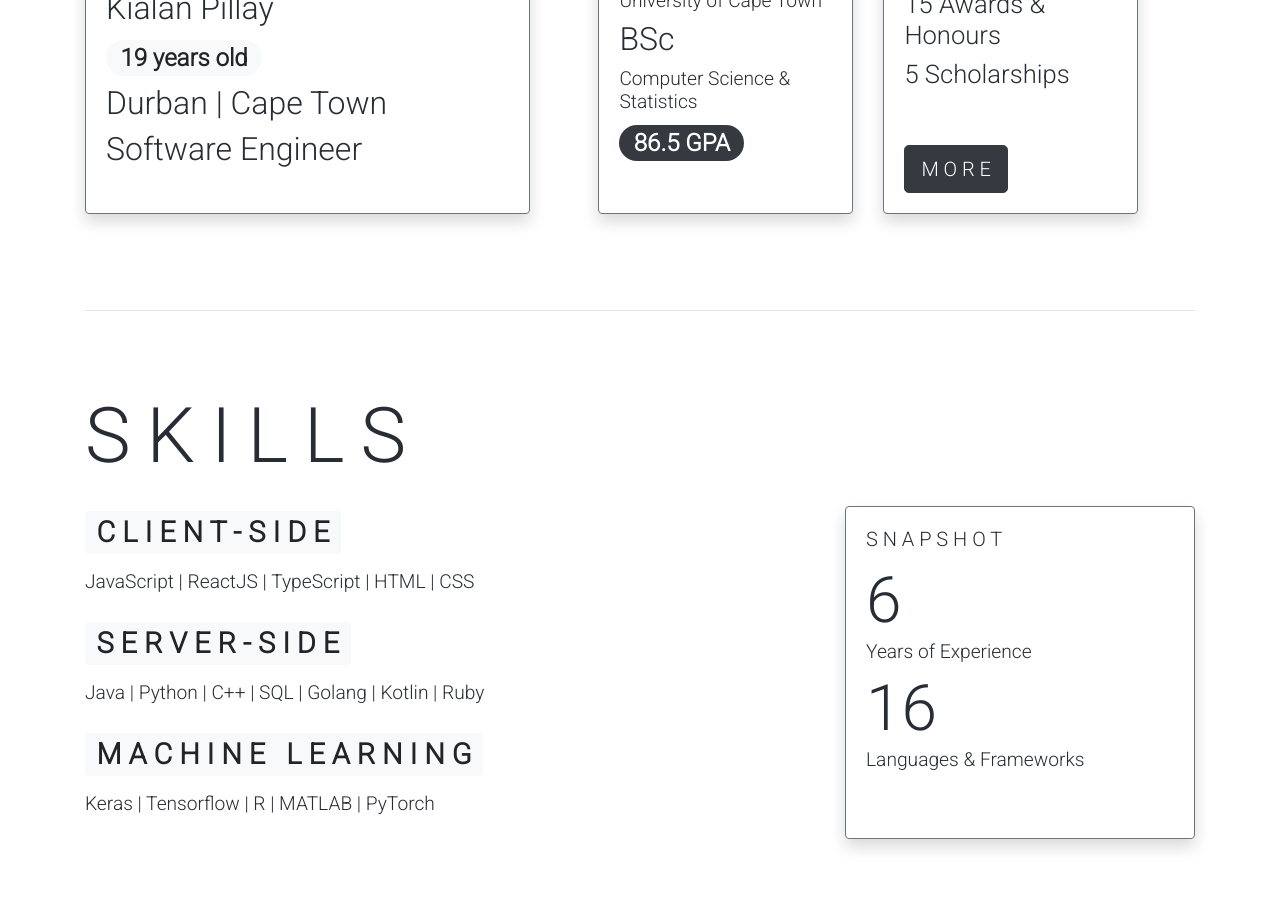
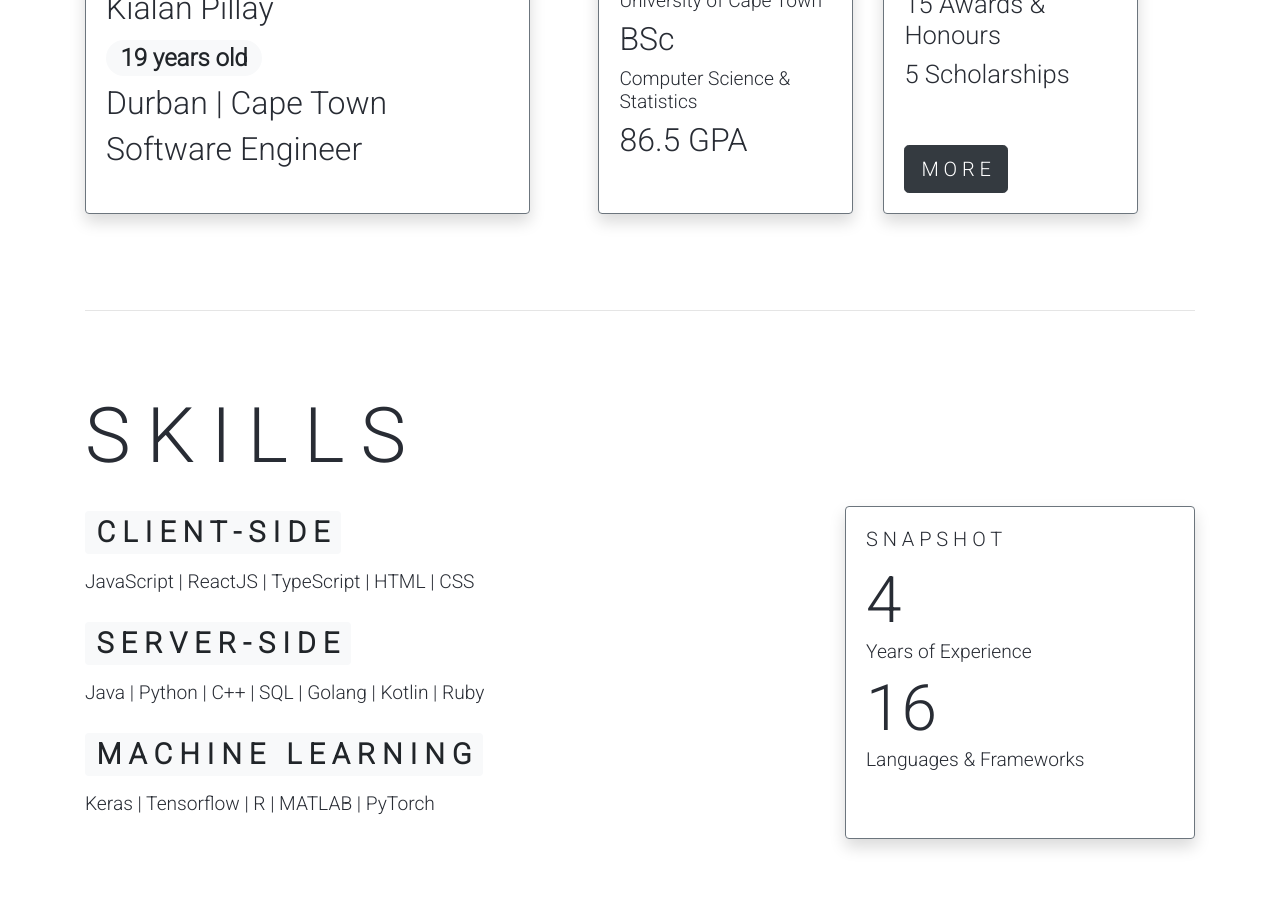
Before and after one commit to kialanpillay/showcase, a React (Create React App) app in the folder website/: page / in a window 1280 px wide. Shown: the part 1040-1957 px from the top of the page. Built offline with nearby package versions, Linux system fonts and the light colour scheme.

Commit message:
Content Update

```diff
--- a/website/src/Profile.js
+++ b/website/src/Profile.js
@@ -79,11 +79,7 @@ function Profile(props) {
                 <h3>Computer Science &amp; Statistics</h3>
               </div>
               <div>
-                <h1>
-                  <Badge pill variant={props.mode ? "light" : "dark"}>
-                    86.5 GPA
-                  </Badge>
-                </h1>
+                <h1>86.5 GPA</h1>
               </div>
             </Card.Body>
           </Card>
--- a/website/src/Skills.js
+++ b/website/src/Skills.js
@@ -81,7 +81,7 @@ function Skills(props) {
             <Card.Body>
               <Card.Title>S N A P S H O T</Card.Title>
               <div>
-                <h1 className="h1--numeric">6</h1>
+                <h1 className="h1--numeric">4</h1>
                 <h3>Years of Experience</h3>
               </div>
               <div>
```
